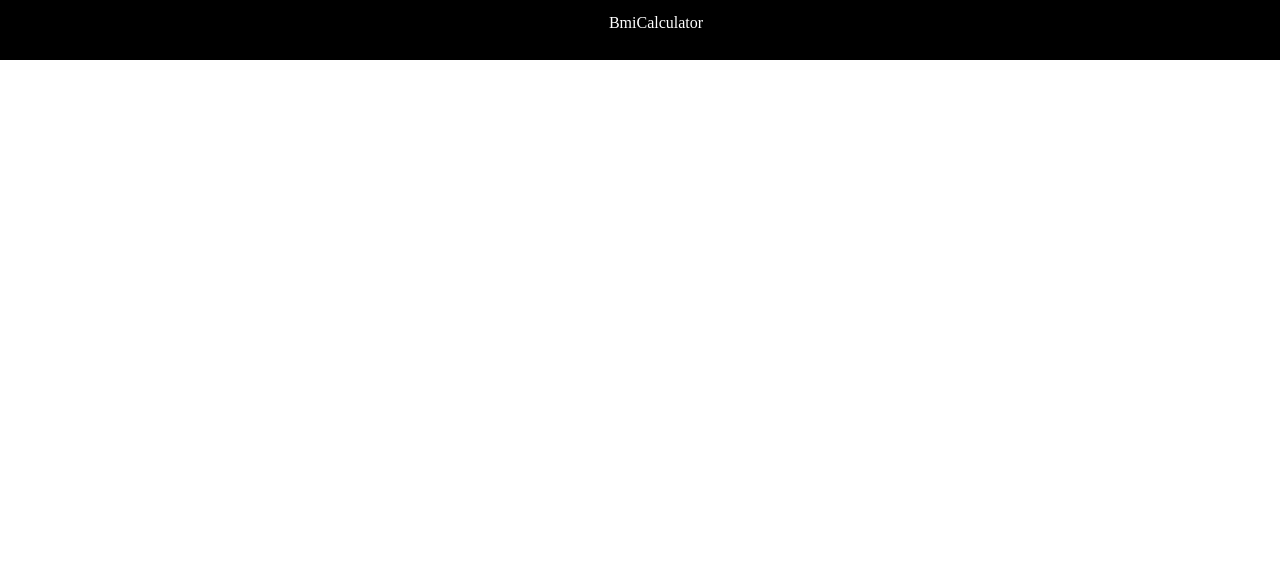
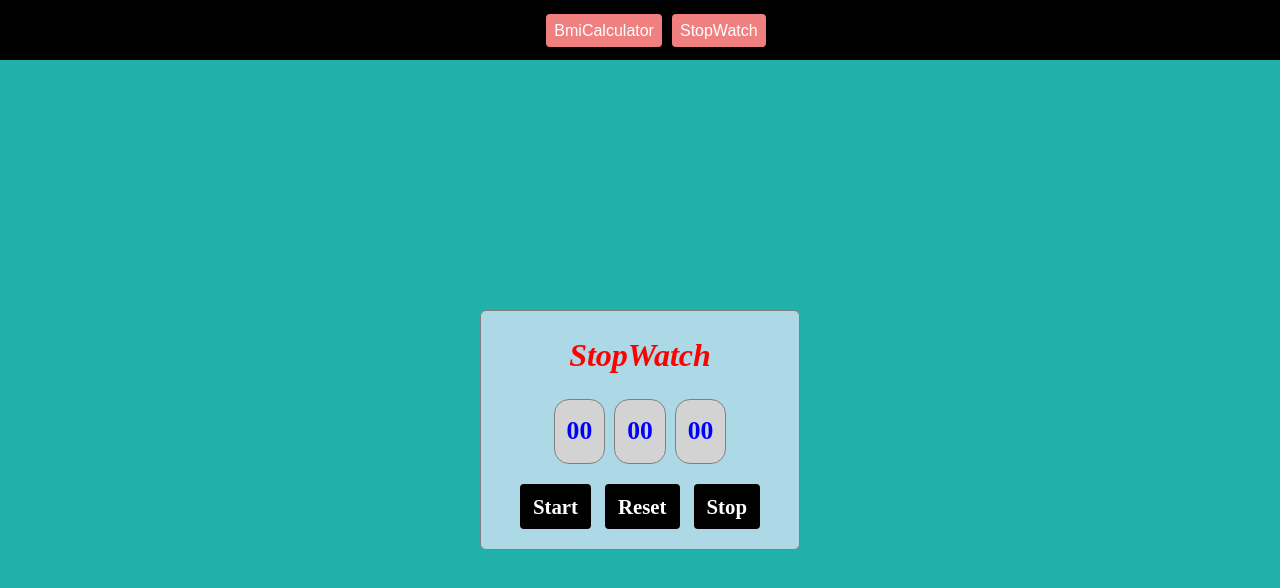
Before and after one commit to RMHamzaArif89/ReactJs-Mini-Projects, a React (Vite) app in the folder JS_Mini_Pro1_to_5/: page /Swatch in a window 1280 px wide. Before the commit this address had no page. Shown: the top 588 px of the page. Built offline with nearby package versions, Linux system fonts and the light colour scheme.

Commit message:
Created the Stop Watch using useEffect & useState

```diff
--- a/JS_Mini_Pro1_to_5/src/App.jsx
+++ b/JS_Mini_Pro1_to_5/src/App.jsx
@@ -4,6 +4,7 @@ import { BrowserRouter, Routes, Route } from "react-router-dom";
 import Bmi from './components/BMI_Project/Bmi'
 import Age from './components/AgeCal_Project/Age'
 import Nav from './components/nav/Nav';
+import Swatch from './components/StopWatch_Project/Swatch';
 
 function App() {
  return(
@@ -14,6 +15,7 @@ function App() {
 
           <Route index element={<Age/>} />
           <Route path="BmiCal" element={<Bmi/>} />
+          <Route path="Swatch" element={<Swatch/>} />
       </Routes>
     </BrowserRouter>
 </>
--- a/JS_Mini_Pro1_to_5/src/components/StopWatch_Project/Swatch.jsx
+++ b/JS_Mini_Pro1_to_5/src/components/StopWatch_Project/Swatch.jsx
@@ -1,7 +1,30 @@
-import React from 'react'
+import React, { useEffect, useState } from 'react'
 import './swatch.css'
 
 function Swatch() {
+  let[timer,setTimer]=useState(0)
+  let[run,setRun]=useState(false)
+
+
+  useEffect(()=>{
+    let interval;
+    if(run){
+      interval=setInterval(()=>{
+     setTimer((prev)=> prev + 10)
+      },10)
+    }
+    else if(!run){
+      clearInterval(interval)
+
+    }
+    return ()=>clearInterval(interval)
+  },[run])
+
+
+
+
+
+
   return (
     <div className='swatch'>
         <div className="swatch-con">
@@ -9,14 +32,17 @@ function Swatch() {
                 StopWatch
             </div>
             <div className="swatch-timer">
-                <span></span>
-                <span></span>
-                <span></span>
+                <div className="time">{("0"+ Math.floor(timer / 60000) % 60).slice(-2)}</div>
+                <div className="time">{("0"+ Math.floor(timer / 1000) % 60).slice(-2)}</div>
+                <div className="time">{("0"+ (timer / 10) % 100).slice(-2)}</div>
+
+
+
             </div>
             <div className="swatch-btns">
-                <div className="start btn"></div>
-                <div className="reset btn"></div>
-                <div className="stop btn"></div>
+                <div className="start btn" onClick={()=>{setRun(true)}}>Start</div>
+                <div className="reset btn" onClick={()=>{setTimer(0)}}>Reset</div>
+                <div className="stop btn" onClick={()=>{setRun(false)}}>Stop</div>
             </div>
         </div>
 
--- a/JS_Mini_Pro1_to_5/src/components/StopWatch_Project/swatch.css
+++ b/JS_Mini_Pro1_to_5/src/components/StopWatch_Project/swatch.css
@@ -34,9 +34,12 @@
     color: blue;
     font-family: serif;
     font-weight: bold;
+    display: flex;
+    gap: 9px;
 }
-.swatch-timer span{
-    padding: 8px;
+.swatch-timer .time{
+    padding: 12px;
+    border-radius: 15px;
     background: lightgray;
     border: 1px solid gray;
 
--- a/JS_Mini_Pro1_to_5/src/components/nav/Nav.jsx
+++ b/JS_Mini_Pro1_to_5/src/components/nav/Nav.jsx
@@ -8,6 +8,7 @@ function Nav() {
         <ul>
             {/* <li><Link to='AgeCal'>AgeCalculator</Link></li> */}
             <li><Link to='BmiCal'>BmiCalculator</Link></li>
+            <li><Link to='Swatch'>StopWatch</Link></li>
         </ul>
 
     </div>
--- a/JS_Mini_Pro1_to_5/src/components/nav/nav.css
+++ b/JS_Mini_Pro1_to_5/src/components/nav/nav.css
@@ -2,13 +2,17 @@
     width: 100vw;
     height: 60px;
     display: flex;
+    justify-content: center;
     align-items: center;
-    justify-content: center;
     background: #000;
 
 }
 .nav ul{
     display: flex;
+    height: 100%;
+    align-items: center;
+    /* justify-content: center; */
+    gap: 10px;
 
 }
 ul li{
@@ -17,9 +21,10 @@ ul li{
 ul li a{
     text-decoration: none;
     color: white;
-    font-family: serif;
-    padding: 6px;
-    padding: 4px;
+    font-family: sans-serif;
+    padding: 8px;
+    border-radius: 4px;
+    background: lightcoral;
 
 }
 ul li a:hover{
```
